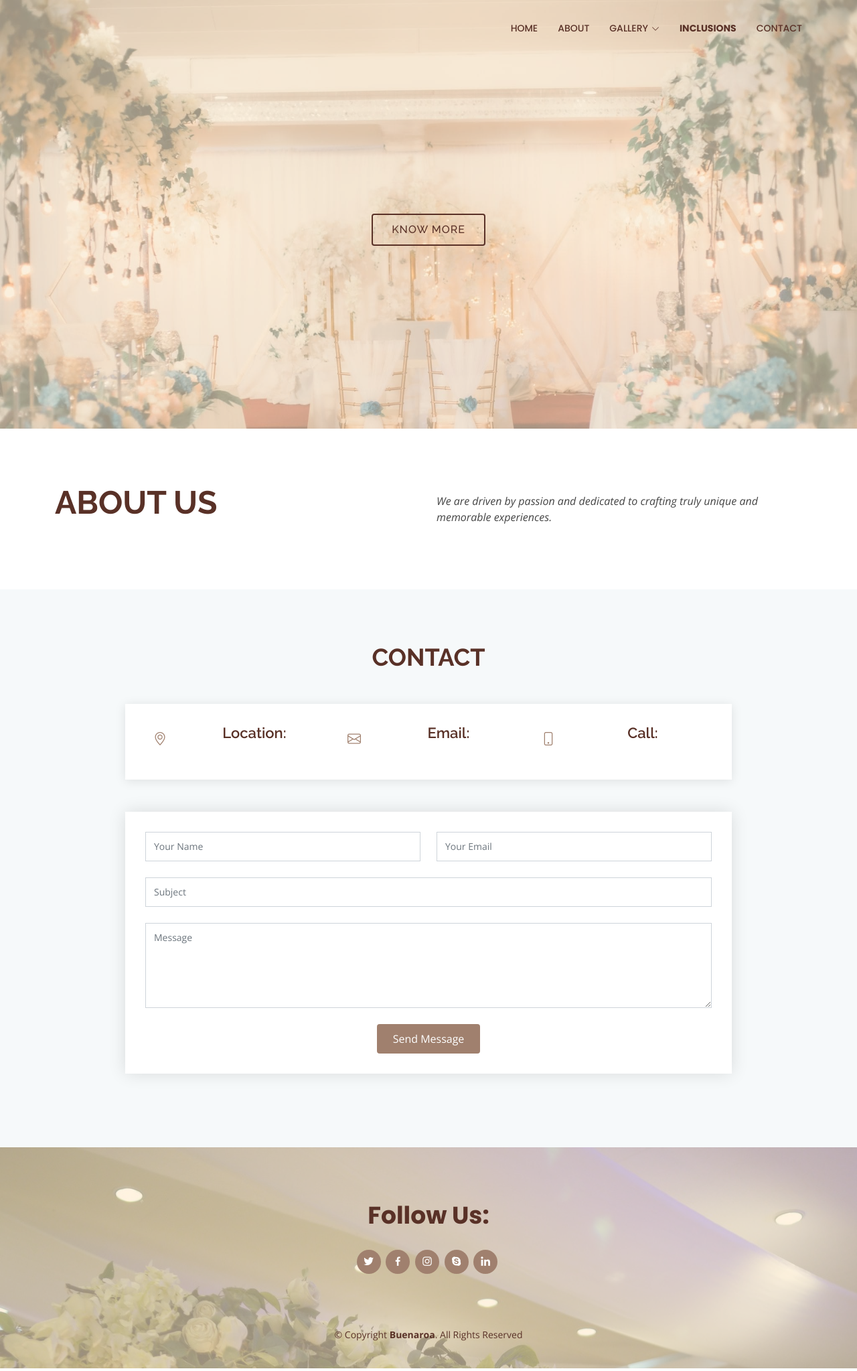
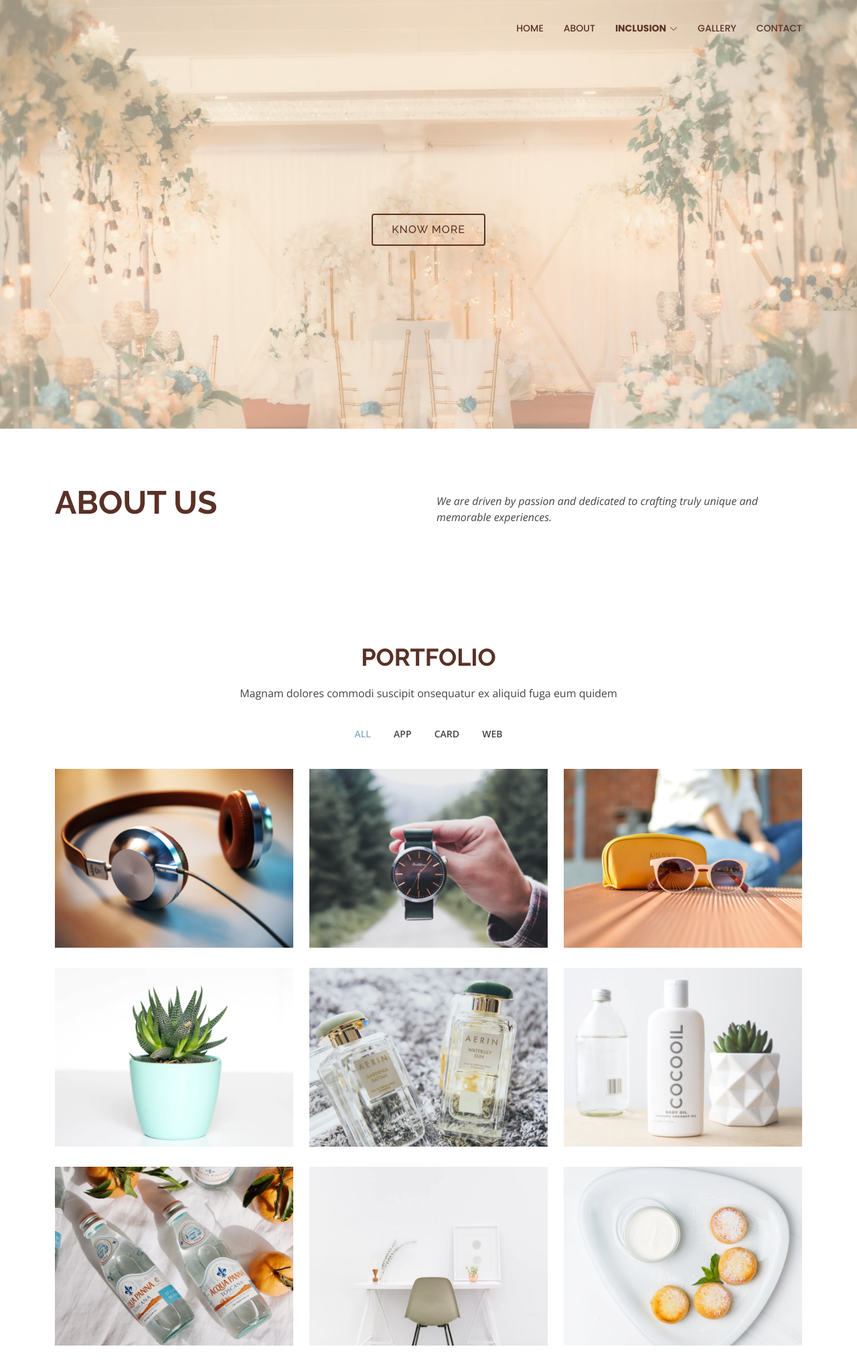
Before and after one commit to caywaii/BUENAROA-DYNAMIC-WEBSITE, a PHP site: page /buenaroa/ in a window 1280 px wide. Shown: the top 2047 px of the page at 67% size. Run offline with PHP 8.4, Linux system fonts and the light colour scheme; data that the repository does not hold is empty.

Commit message:
Changed Navigation

```diff
--- a/components/navigation.php
+++ b/components/navigation.php
@@ -1,5 +1,7 @@
 <?php
+//SELECTING QUERIES
 include 'includes/connection.php';
+
 
 $sql = "SELECT * FROM shopname";
 $result = $conn->query($sql);
@@ -7,8 +9,17 @@ if ($result->num_rows > 0) {
   while ($row = $result->fetch_assoc()) {
 
     //Declared Variables
+    $business_name = $row['businessName'];
+    $business_motto = $row['businessMotto'];
+    $business_starter = $row['aboutStarter'];
+    $business_about = $row['aboutMessage'];
+    $mainEmail = $row['mainEmail'];
+    $altEmail = $row['altEmail'];
+    $mainContact = $row['mainContact'];
+    $altContact = $row['altContact'];
+    $street = $row['street'];
+    $city = $row['city'];
     $image = $row['image'];
-
   }
 }
 ?>
@@ -26,10 +37,10 @@ if ($result->num_rows > 0) {
         <ul>
           <li><a class="nav-link scrollto" href="index.php">Home</a></li>
           <li><a class="nav-link scrollto" href="index.php#about">About</a></li>
-          <li class="dropdown"><a href="#"><span>Gallery</span> <i class="bi bi-chevron-down"></i></a>
+          <li class="dropdown"><a href="#"><span><b>Inclusion</b></span> <i class="bi bi-chevron-down"></i></a>
             <ul>
               <!-- <li class="dropdown"><a href="#"><span>Event Styling</span> <i class="bi bi-chevron-right"></i></a>  -->
-              <li class="dropdown"><a href="eventgallery.php"><span>Event Planning and Styling</span></a>
+              <li class="dropdown"><a href="event.php"><span>Event Planning and Styling</span></a>
                 <!-- <ul>
                   <li><a href="#">Balloon Arrangement</a></li>
                   <li><a href="#">Flower Arrangement</a></li>
@@ -37,7 +48,7 @@ if ($result->num_rows > 0) {
                   <li><a href="#">Machines</a></li>
                 </ul> -->
               </li>
-              <li class="dropdown"><a href="catergallery.php"><span>Catering Services</span></a>
+              <li class="dropdown"><a href="catering.php"><span>Catering Services</span></a>
                 <!-- <ul>
                   <li><a href="#">Appetizers</a></li>
                   <li><a href="#">Lunch</a></li>
@@ -47,10 +58,10 @@ if ($result->num_rows > 0) {
                 </ul>  -->
               </li>
 
-              <li><a href="soundgallery.php">Sound System and Lights Rental</a></li>
+              <li><a href="sound.php">Sound System and Lights Rental</a></li>
             </ul>
           </li>
-          <li><a class="nav-link scrollto" id="inclusion-nav" href="inclusion.php"><b>Inclusions</b></a></li>
+          <li><a class="nav-link scrollto"  href="index.php#portfolio">Gallery</a></li>
           <li><a class="nav-link scrollto" href="index.php#contact">Contact</a></li>
         </ul>
 
--- a/index.php
+++ b/index.php
@@ -23,31 +23,6 @@ if (isset($_POST['submit'])) { //Check if user enter data
         We will contact you shortly")</script>';
   } else {
     echo '<script type="text/javascript">alert("Submission Failed!")</script>';
-  }
-}
-?>
-<?php
-//SELECTING QUERIES
-include 'includes/connection.php';
-
-
-$sql = "SELECT * FROM shopname";
-$result = $conn->query($sql);
-if ($result->num_rows > 0) {
-  while ($row = $result->fetch_assoc()) {
-
-    //Declared Variables
-    $business_name = $row['businessName'];
-    $business_motto = $row['businessMotto'];
-    $business_starter = $row['aboutStarter'];
-    $business_about = $row['aboutMessage'];
-    $mainEmail = $row['mainEmail'];
-    $altEmail = $row['altEmail'];
-    $mainContact = $row['mainContact'];
-    $altContact = $row['altContact'];
-    $street = $row['street'];
-    $city = $row['city'];
-    $image = $row['image'];
   }
 }
 ?>
@@ -94,53 +69,9 @@ if ($result->num_rows > 0) {
 
 <body>
 
-  <!-- ======= Header ======= -->
-  <header id="header" class="fixed-top d-flex align-items-center header-transparent">
-    <div class="container d-flex align-items-center justify-content-between">
-
-      <div class="logo">
-        <h1><a href="index.php"><img src="<?=$image?>"></a></h1>
-        <!-- Uncomment below if you prefer to use an image logo -->
-        <!-- <a href="index.html"><img src="assets/img/logo.png" alt="" class="img-fluid"></a>-->
-      </div>
-
-      <nav id="navbar" class="navbar">
-        <ul>
-          <li><a class="nav-link scrollto" href="index.php">Home</a></li>
-          <li><a class="nav-link scrollto" href="index.php#about">About</a></li>
-          <li class="dropdown"><a href="#"><span>Gallery</span> <i class="bi bi-chevron-down"></i></a>
-            <ul>
-              <!-- <li class="dropdown"><a href="#"><span>Event Styling</span> <i class="bi bi-chevron-right"></i></a>  -->
-              <li class="dropdown"><a href="eventgallery.php"><span>Event Planning and Styling</span></a>
-                <!-- <ul>
-                  <li><a href="#">Balloon Arrangement</a></li>
-                  <li><a href="#">Flower Arrangement</a></li>
-                  <li><a href="#">Back Drop</a></li>
-                  <li><a href="#">Machines</a></li>
-                </ul> -->
-              </li>
-              <li class="dropdown"><a href="catergallery.php"><span>Catering Services</span></a>
-                <!-- <ul>
-                  <li><a href="#">Appetizers</a></li>
-                  <li><a href="#">Lunch</a></li>
-                  <li><a href="#">Snacks</a></li>
-                  <li><a href="#">Drinks</a></li>
-                  <li><a href="#">Dessert</a></li>
-                </ul>  -->
-              </li>
-
-              <li><a href="soundgallery.php">Sound System and Lights Rental</a></li>
-            </ul>
-          </li>
-          <li><a class="nav-link scrollto" id="inclusion-nav" href="inclusion.php"><b>Inclusions</b></a></li>
-          <li><a class="nav-link scrollto" href="index.php#contact">Contact</a></li>
-        </ul>
-
-        <i class="bi bi-list mobile-nav-toggle"></i>
-      </nav><!-- .navbar -->
-
-    </div>
-  </header><!-- End Header -->
+  <?php
+  include('components/navigation.php')
+  ?>
 
   <!-- ======= Hero Section ======= -->
   <section id="hero">
@@ -188,8 +119,122 @@ if ($result->num_rows > 0) {
 
 
     <!-- ======= Portfolio Section ======= -->
+    <section id="portfolio" class="portfolio">
+      <div class="container">
 
-    <!-- End Portfolio Section -->
+        <div class="section-title">
+          <h2>Portfolio</h2>
+          <p>Magnam dolores commodi suscipit onsequatur ex aliquid fuga eum quidem</p>
+        </div>
+
+        <div class="row">
+          <div class="col-lg-12 d-flex justify-content-center">
+            <ul id="portfolio-flters">
+              <li data-filter="*" class="filter-active">All</li>
+              <li data-filter=".filter-app">App</li>
+              <li data-filter=".filter-card">Card</li>
+              <li data-filter=".filter-web">Web</li>
+            </ul>
+          </div>
+        </div>
+
+        <div class="row portfolio-container">
+
+          <div class="col-lg-4 col-md-6 portfolio-item filter-app">
+            <img src="assets/img/portfolio/portfolio-1.jpg" class="img-fluid" alt="">
+            <div class="portfolio-info">
+              <h4>App 1</h4>
+              <p>App</p>
+              <a href="assets/img/portfolio/portfolio-1.jpg" data-gallery="portfolioGallery" class="portfolio-lightbox preview-link" title="App 1"><i class="bx bx-plus"></i></a>
+              <a href="portfolio-details.html" class="details-link" title="More Details"><i class="bx bx-link"></i></a>
+            </div>
+          </div>
+
+          <div class="col-lg-4 col-md-6 portfolio-item filter-web">
+            <img src="assets/img/portfolio/portfolio-2.jpg" class="img-fluid" alt="">
+            <div class="portfolio-info">
+              <h4>Web 3</h4>
+              <p>Web</p>
+              <a href="assets/img/portfolio/portfolio-2.jpg" data-gallery="portfolioGallery" class="portfolio-lightbox preview-link" title="Web 3"><i class="bx bx-plus"></i></a>
+              <a href="portfolio-details.html" class="details-link" title="More Details"><i class="bx bx-link"></i></a>
+            </div>
+          </div>
+
+          <div class="col-lg-4 col-md-6 portfolio-item filter-app">
+            <img src="assets/img/portfolio/portfolio-3.jpg" class="img-fluid" alt="">
+            <div class="portfolio-info">
+              <h4>App 2</h4>
+              <p>App</p>
+              <a href="assets/img/portfolio/portfolio-3.jpg" data-gallery="portfolioGallery" class="portfolio-lightbox preview-link" title="App 2"><i class="bx bx-plus"></i></a>
+              <a href="portfolio-details.html" class="details-link" title="More Details"><i class="bx bx-link"></i></a>
+            </div>
+          </div>
+
+          <div class="col-lg-4 col-md-6 portfolio-item filter-card">
+            <img src="assets/img/portfolio/portfolio-4.jpg" class="img-fluid" alt="">
+            <div class="portfolio-info">
+              <h4>Card 2</h4>
+              <p>Card</p>
+              <a href="assets/img/portfolio/portfolio-4.jpg" data-gallery="portfolioGallery" class="portfolio-lightbox preview-link" title="Card 2"><i class="bx bx-plus"></i></a>
+              <a href="portfolio-details.html" class="details-link" title="More Details"><i class="bx bx-link"></i></a>
+            </div>
+          </div>
+
+          <div class="col-lg-4 col-md-6 portfolio-item filter-web">
+            <img src="assets/img/portfolio/portfolio-5.jpg" class="img-fluid" alt="">
+            <div class="portfolio-info">
+              <h4>Web 2</h4>
+              <p>Web</p>
+              <a href="assets/img/portfolio/portfolio-5.jpg" data-gallery="portfolioGallery" class="portfolio-lightbox preview-link" title="Web 2"><i class="bx bx-plus"></i></a>
+              <a href="portfolio-details.html" class="details-link" title="More Details"><i class="bx bx-link"></i></a>
+            </div>
+          </div>
+
+          <div class="col-lg-4 col-md-6 portfolio-item filter-app">
+            <img src="assets/img/portfolio/portfolio-6.jpg" class="img-fluid" alt="">
+            <div class="portfolio-info">
+              <h4>App 3</h4>
+              <p>App</p>
+              <a href="assets/img/portfolio/portfolio-6.jpg" data-gallery="portfolioGallery" class="portfolio-lightbox preview-link" title="App 3"><i class="bx bx-plus"></i></a>
+              <a href="portfolio-details.html" class="details-link" title="More Details"><i class="bx bx-link"></i></a>
+            </div>
+          </div>
+
+          <div class="col-lg-4 col-md-6 portfolio-item filter-card">
+            <img src="assets/img/portfolio/portfolio-7.jpg" class="img-fluid" alt="">
+            <div class="portfolio-info">
+              <h4>Card 1</h4>
+              <p>Card</p>
+              <a href="assets/img/portfolio/portfolio-7.jpg" data-gallery="portfolioGallery" class="portfolio-lightbox preview-link" title="Card 1"><i class="bx bx-plus"></i></a>
+              <a href="portfolio-details.html" class="details-link" title="More Details"><i class="bx bx-link"></i></a>
+            </div>
+          </div>
+
+          <div class="col-lg-4 col-md-6 portfolio-item filter-card">
+            <img src="assets/img/portfolio/portfolio-8.jpg" class="img-fluid" alt="">
+            <div class="portfolio-info">
+              <h4>Card 3</h4>
+              <p>Card</p>
+              <a href="assets/img/portfolio/portfolio-8.jpg" data-gallery="portfolioGallery" class="portfolio-lightbox preview-link" title="Card 3"><i class="bx bx-plus"></i></a>
+              <a href="portfolio-details.html" class="details-link" title="More Details"><i class="bx bx-link"></i></a>
+            </div>
+          </div>
+
+          <div class="col-lg-4 col-md-6 portfolio-item filter-web">
+            <img src="assets/img/portfolio/portfolio-9.jpg" class="img-fluid" alt="">
+            <div class="portfolio-info">
+              <h4>Web 3</h4>
+              <p>Web</p>
+              <a href="assets/img/portfolio/portfolio-9.jpg" data-gallery="portfolioGallery" class="portfolio-lightbox preview-link" title="Web 3"><i class="bx bx-plus"></i></a>
+              <a href="portfolio-details.html" class="details-link" title="More Details"><i class="bx bx-link"></i></a>
+            </div>
+          </div>
+
+        </div>
+
+      </div>
+    </section><!-- End Portfolio Section -->
+
 
     <!-- ======= Team Section ======= -->
 
@@ -223,19 +268,19 @@ if ($result->num_rows > 0) {
                     <div class="col-lg-4 info">
                       <i class="bi bi-geo-alt"></i>
                       <h4>Location:</h4>
-                      <p><?=$street?><br><?=$city?></p>
+                      <p><?= $street ?><br><?= $city ?></p>
                     </div>
 
                     <div class="col-lg-4 info mt-4 mt-lg-0">
                       <i class="bi bi-envelope"></i>
                       <h4>Email:</h4>
-                      <p><?=$mainEmail?><br><?=$altEmail?></p>
+                      <p><?= $mainEmail ?><br><?= $altEmail ?></p>
                     </div>
 
                     <div class="col-lg-4 info mt-4 mt-lg-0">
                       <i class="bi bi-phone"></i>
                       <h4>Call:</h4>
-                      <p><?=$mainContact?><br><?=$altContact?></p>
+                      <p><?= $mainContact ?><br><?= $altContact ?></p>
                     </div>
                   </div>
                 </div>
```
Also changed, not shown: admin/catergallery.php (deleted, +0 -29 lines), admin/catering.php (renamed from inclusion.php, +7 -8 lines), admin/components/navigation.php (+12 -12 lines), admin/dashboard.php (deleted, +0 -21 lines), admin/event.php (added, +131 -0 lines), admin/eventgallery.php (deleted, +0 -29 lines), admin/inclusion.php (deleted, +0 -30 lines), admin/sound.php (added, +130 -0 lines), admin/soundgallery.php (deleted, +0 -28 lines), catering.php (renamed from catergallery.php), event.php (renamed from eventgallery.php), sound.php (renamed from soundgallery.php). Lines whose indentation alone changed are shown as unchanged.
